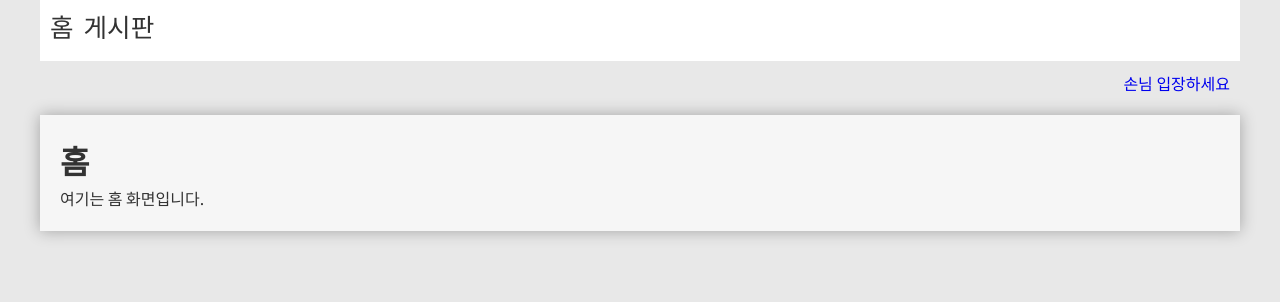
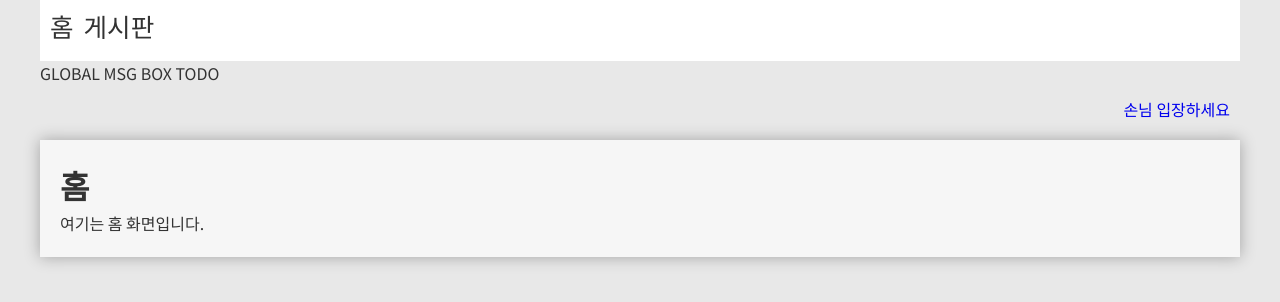
Before and after one commit to arinmandri/playground, a Vue app in the folder front/: page / in a window 1280 px wide. Shown: the top 302 px of the page. Built offline with nearby package versions, Linux system fonts and the light colour scheme; no server answers.

Commit message:
* App.vue에서 각 부분 컴포넌트 분리 + 전역메시지 컴포넌트 추가 (내용x)

```diff
--- a/front/src/App.vue
+++ b/front/src/App.vue
@@ -1,39 +1,23 @@
 <template>
-  <nav>
-    <ul id="globalMenu">
-      <li><router-link to="/">홈</router-link></li>
-      <li><router-link to="/board">게시판</router-link></li>
-    </ul>
-  </nav>
+  <GlobalNaviComp />
 
-  <div id="user">
-    <div v-if="isLoggedIn">
-      <router-link to="/member/myplace">
-        <span>{{ user.nick }} 님 입장</span>
-        <img id="user-propic" v-if="user.propic" :src="user.propic">
-      </router-link>
+  <div>
+    <GlobalMsgBoxComp />
+
+    <GlobalUserinfoComp />
+
+    <div id="routerViewDiv">
+      <router-view />
     </div>
-    <div v-else>
-      <span><router-link to="/member/login">손님 입장하세요</router-link></span>
-    </div>
-  </div>
-
-  <div id="routerViewDiv">
-    <router-view />
   </div>
 </template>
 
 <script setup lang="ts">
-import { useAuthStore } from '@/stores/auth'; const authStore = useAuthStore();
 
-import { onMounted } from "vue";
-import { storeToRefs } from "pinia";
+import GlobalNaviComp from './views/global/GlobalNaviComp.vue';
+import GlobalMsgBoxComp from '@/views/global/GlobalMsgBoxComp.vue';
+import GlobalUserinfoComp from '@/views/global/GlobalUserinfoComp.vue';
 
-const { isLoggedIn, user } = storeToRefs(authStore);
-
-onMounted(async () => {
-  authStore.loadAuthInfoFromLocal();
-});
 </script>
 
 <style>
@@ -82,26 +66,6 @@ a:hover {
   text-decoration: underline;
 }
 
-#globalMenu {
-  background-color: #fff;
-  padding: 10px;
-  top: 0;
-  font-family: "Do Hyeon", sans-serif;
-  font-weight: 400;
-  font-style: normal;
-  font-size: 160%;
-}
-
-#globalMenu a {
-  color: unset;
-}
-
-#globalMenu {
-  list-style: none;
-  display: flex;
-  gap: 10px;
-}
-
 #routerViewDiv {
   margin: 8px auto 20px auto;
   padding: 20px 0;
@@ -112,17 +76,4 @@ a:hover {
 #routerViewDiv>* {
   margin: 0 20px;
 }
-
-#user {
-  padding: 10px;
-  text-align: right;
-}
-
-#user-propic {
-  width: 45px;
-  height: 45px;
-  border-top-left-radius: 40%;
-    border-bottom-right-radius: 50%;
-  box-shadow: 0 0 8px #0004;
-}
 </style>
--- /dev/null
+++ b/front/src/views/global/GlobalMsgBoxComp.vue
@@ -0,0 +1,12 @@
+<template>
+  <div id="globalMsgBox">
+    GLOBAL MSG BOX TODO
+  </div>
+</template>
+
+<style>
+#globalMsgBox {
+  position: sticky;
+  top: 0;
+}
+</style>
--- /dev/null
+++ b/front/src/views/global/GlobalNaviComp.vue
@@ -0,0 +1,30 @@
+<template>
+  <nav id="globalNavi">
+    <ul id="globalMenu">
+      <li><router-link to="/">홈</router-link></li>
+      <li><router-link to="/board">게시판</router-link></li>
+    </ul>
+  </nav>
+</template>
+
+<style>
+#globalMenu {
+  background-color: #fff;
+  padding: 10px;
+  top: 0;
+  font-family: "Do Hyeon", sans-serif;
+  font-weight: 400;
+  font-style: normal;
+  font-size: 160%;
+}
+
+#globalMenu a {
+  color: unset;
+}
+
+#globalMenu {
+  list-style: none;
+  display: flex;
+  gap: 10px;
+}
+</style>
--- /dev/null
+++ b/front/src/views/global/GlobalUserinfoComp.vue
@@ -0,0 +1,43 @@
+<template>
+  <div id="user">
+    <div v-if="isLoggedIn">
+      <router-link to="/member/myplace">
+        <span>{{ user.nick }} 님 입장</span>
+        <img class="propic" v-if="user.propic" :src="user.propic">
+      </router-link>
+    </div>
+    <div v-else>
+      <span><router-link to="/member/login">손님 입장하세요</router-link></span>
+    </div>
+  </div>
+</template>
+
+<script setup lang="ts">
+
+import { useAuthStore } from '@/stores/auth'; const authStore = useAuthStore();
+
+import { onMounted } from "vue";
+import { storeToRefs } from "pinia";
+
+const { isLoggedIn, user } = storeToRefs(authStore);
+
+onMounted(async () => {
+  authStore.loadAuthInfoFromLocal();
+});
+
+</script>
+
+<style>
+#user {
+  padding: 10px;
+  text-align: right;
+}
+
+#user .propic {
+  width: 45px;
+  height: 45px;
+  border-top-left-radius: 40%;
+  border-bottom-right-radius: 50%;
+  box-shadow: 0 0 8px #0004;
+}
+</style>
```
